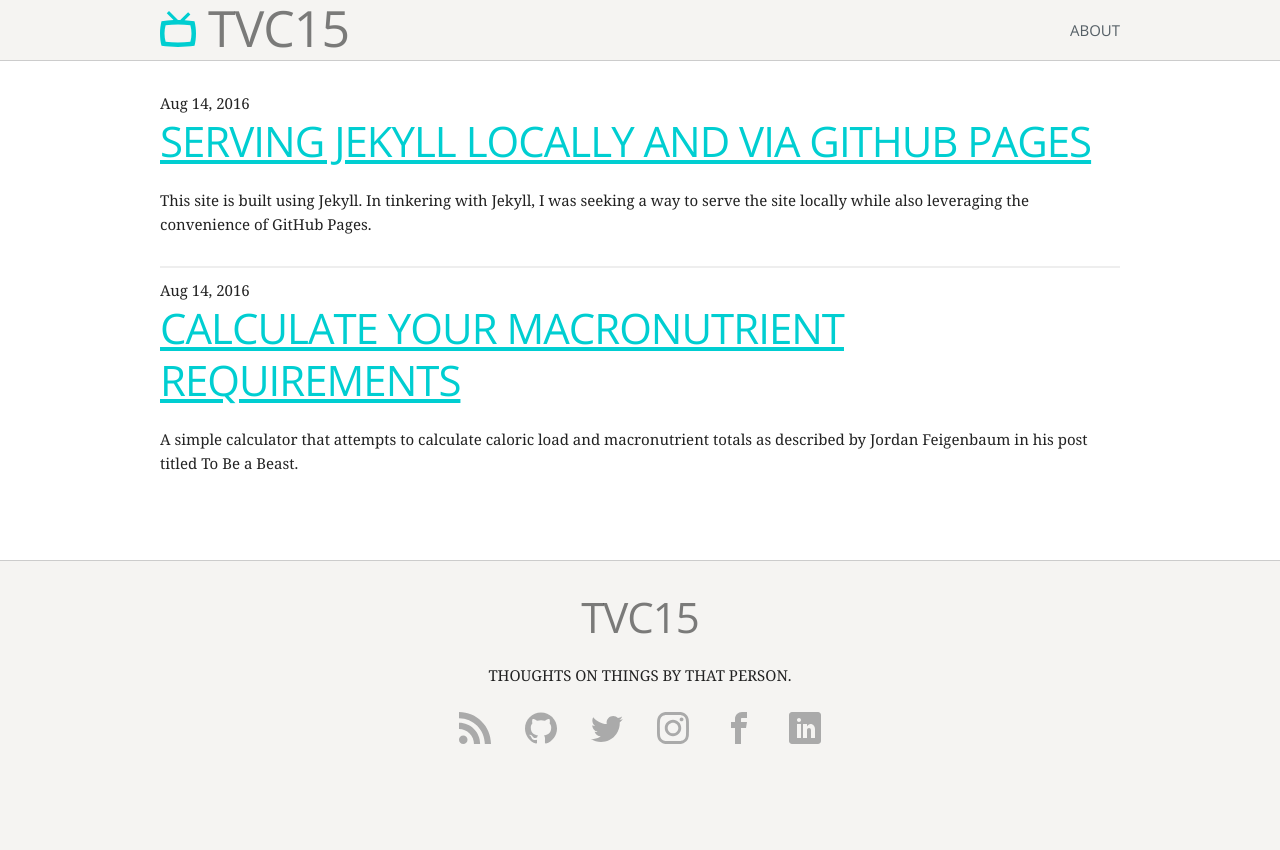
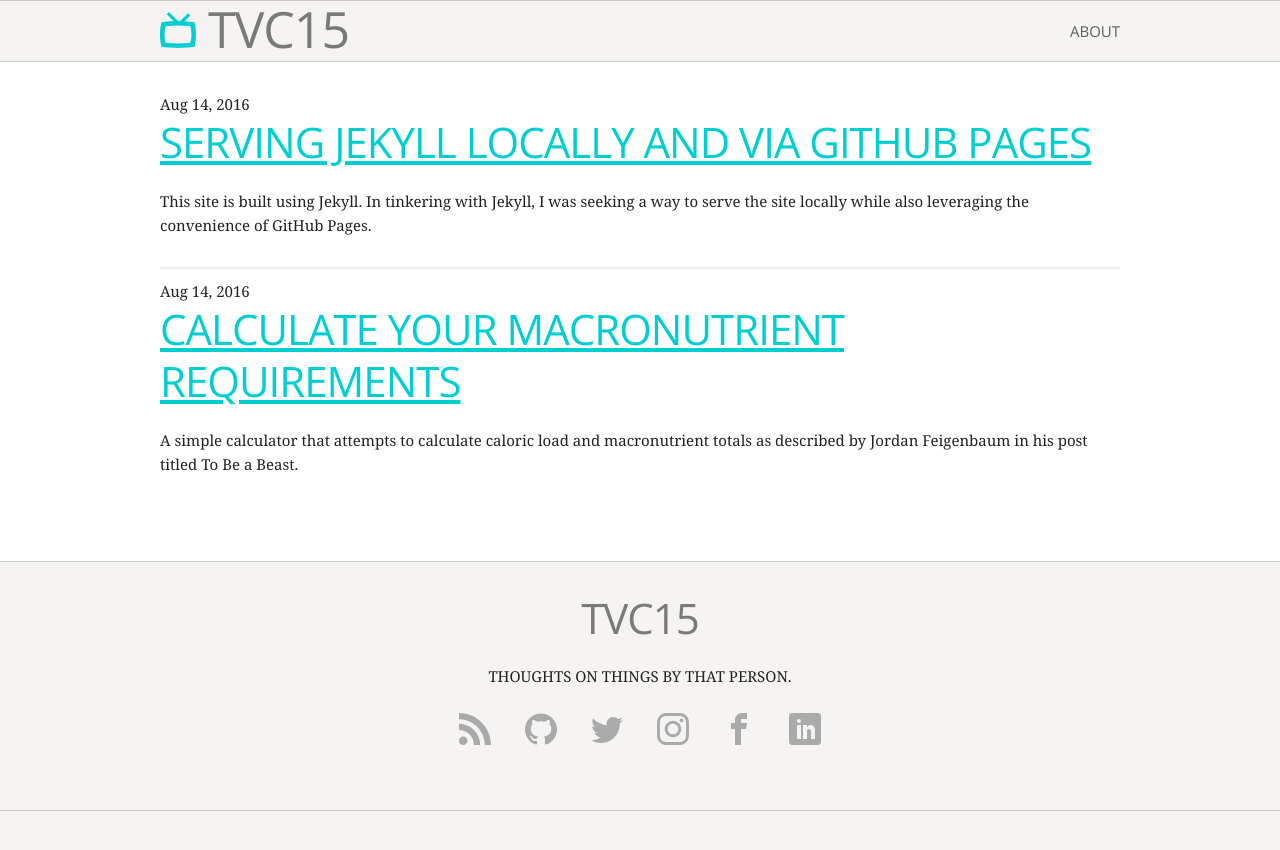
Before and after one commit to lannon/tvc15, a Jekyll site: the page built from index.html, in a window 1280 px wide. Shown: the top 850 px of the page. Built offline with Jekyll 4.4.1, drawn with Linux system fonts in a browser that asks for light colours; nearby versions of some CDN libraries.

Commit message:
more borders on header & footer

```diff
--- a/css/main.scss
+++ b/css/main.scss
@@ -77,6 +77,7 @@ p.tldr {
   width: 100%;
   z-index: 10000;
   border-bottom: 1px solid #ccc;
+  border-top: 1px solid #ccc;
 
   h1 {
     height: inherit;
@@ -126,6 +127,7 @@ footer {
   padding: 3rem 0 3rem 0;
   text-align: center;
   border-top: 1px solid #ccc;
+  border-bottom: 1px solid #ccc;
   ul {
     list-style-type: none;
   }
```
